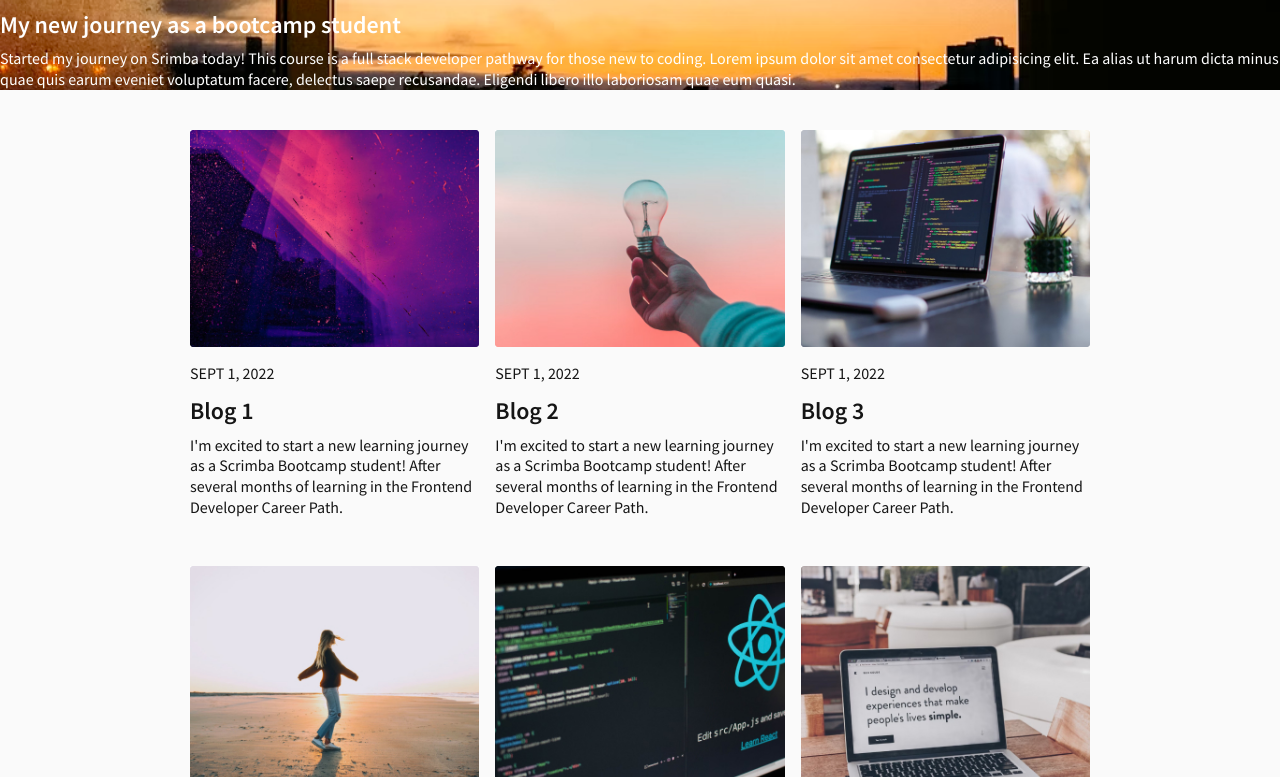
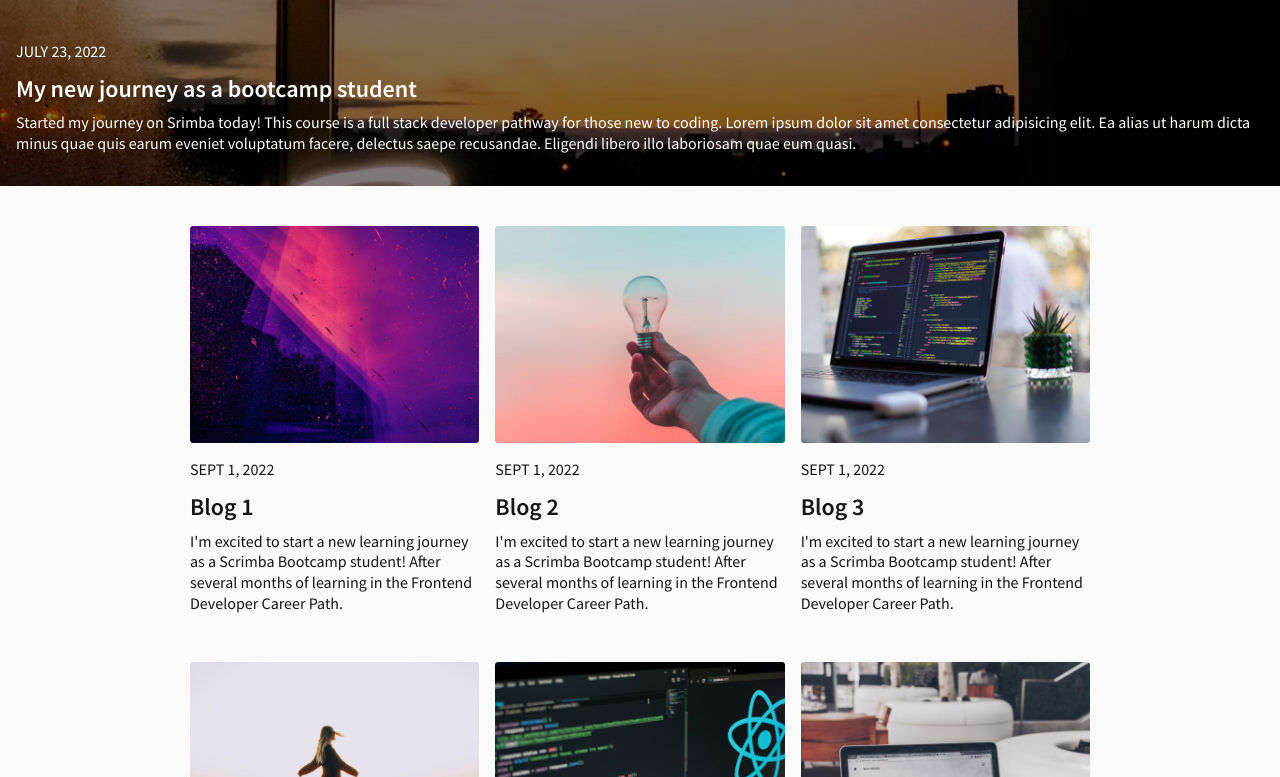
Before and after one commit to fab44-cloud/learning-journal, a plain HTML site: page index.html in a window 1280 px wide. Shown: the part 75-852 px from the top of the page. Drawn offline with Linux system fonts and the light colour scheme.

Commit message:
Add background image to main blog

```diff
--- a/index.css
+++ b/index.css
@@ -35,6 +35,18 @@ body {
     text-decoration: none;
 }
 
+.main-blog {
+    background-image:
+        linear-gradient(rgba(0, 0, 0, 0.5), rgba(0, 0, 0, 0.5)),
+        url('images/main-blog-img.png');
+    background-color: #333;
+    background-repeat: no-repeat;
+    background-size: cover;
+    background-position: center;
+    color: #FFFFFF;
+    padding: 4em 1em 1em;
+}
+
 .container {
     width: 90%;
     max-width: 900px;
@@ -47,15 +59,6 @@ body {
     display: grid;
     gap: 1em;
     grid-template-columns: repeat(auto-fit, minmax(240px, 1fr))
-}
-
-.main-blog {
-    background-image: url('images/main-blog-img.png');
-    background-color: #333;
-    background-repeat: no-repeat;
-    background-size: cover;
-    background-position: center;
-    color: #FFFFFF;
 }
 
 article {
```
